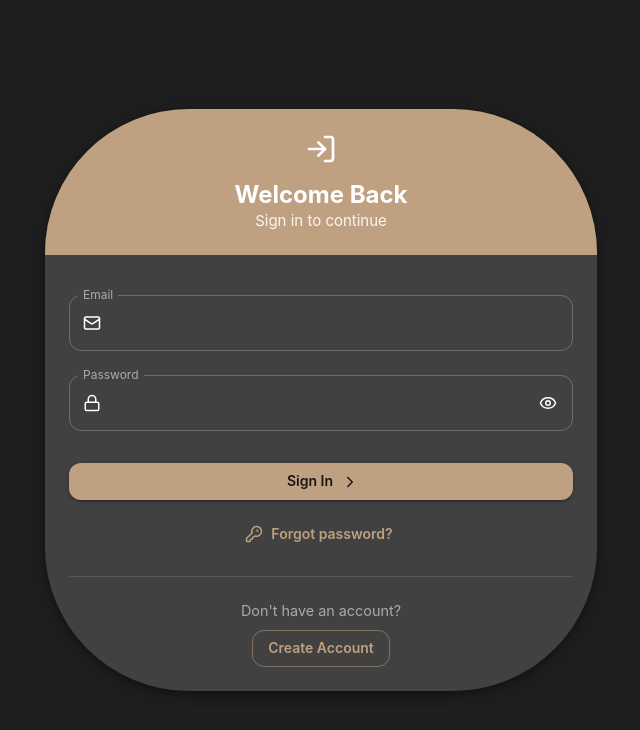
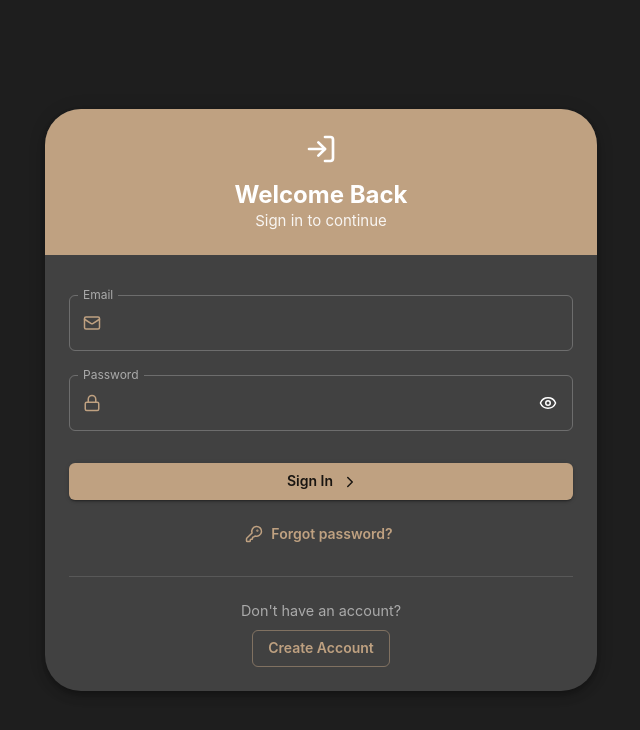
Before and after one commit to ZayeUS/StudiumHub, a React (Vite) app: page / in a window 1280 px wide. Shown: the top 730 px of the page, without its empty margins (319-959 px from the left). Built offline with nearby package versions, Linux system fonts and the light colour scheme; no server answers.

Commit message:
pushed up changes

```diff
--- a/package.json
+++ b/package.json
@@ -12,7 +12,6 @@
   "dependencies": {
     "@emotion/react": "^11.14.0",
     "@emotion/styled": "^11.14.0",
-    "@hookform/resolvers": "^5.0.1",
     "@mui/icons-material": "^6.1.10",
     "@mui/material": "^6.4.11",
     "@vercel/analytics": "^1.5.0",
@@ -22,16 +21,12 @@
     "express": "^4.21.2",
     "firebase": "^11.0.2",
     "firebase-admin": "^13.0.1",
-    "formik": "^2.4.6",
-    "framer-motion": "^11.13.1",
     "lucide-react": "^0.479.0",
     "pg": "^8.13.1",
     "react": "^18.3.1",
     "react-dom": "^18.3.1",
     "react-hook-form": "^7.56.1",
     "react-router-dom": "^7.5.2",
-    "yup": "^1.5.0",
-    "zod": "^3.24.3",
     "zustand": "^5.0.2"
   },
   "devDependencies": {
--- a/src/frontend/pages/Non-Authenticated/LoginPage.jsx
+++ b/src/frontend/pages/Non-Authenticated/LoginPage.jsx
@@ -78,8 +78,13 @@ export function LoginPage() {
   };
 
   const iconStart = (icon) => ({
-    startAdornment: <InputAdornment position="start">{icon}</InputAdornment>,
+    startAdornment: (
+      <InputAdornment position="start">
+        {React.cloneElement(icon, { color: theme.palette.primary.main })}
+      </InputAdornment>
+    ),
   });
+
 
   return (
     <Box
--- a/src/frontend/pages/Non-Authenticated/SignUpPage.jsx
+++ b/src/frontend/pages/Non-Authenticated/SignUpPage.jsx
@@ -155,7 +155,7 @@ export function SignUpPage() {
       </Snackbar>
 
       <Container maxWidth="sm">
-        <Paper elevation={8} sx={{ borderRadius: 2, overflow: "hidden" }}>
+      <Paper elevation={8} sx={{ borderRadius: theme.shape.borderRadius, overflow: "hidden" }}>
           <Box sx={{
             bgcolor: "primary.main",
             p: 3,
--- a/src/frontend/styles/theme.js
+++ b/src/frontend/styles/theme.js
@@ -7,7 +7,7 @@ const config = {
   paper: '#2A2A2A',
   text: '#F5F5F5',
   fontFamily: "'Inter', sans-serif",
-  borderRadius: 12,
+  borderRadius: 6,
 };
 
 const theme = createTheme({
```
Also changed, not shown: 1 other file (tests, documents, lock files or other folders).
